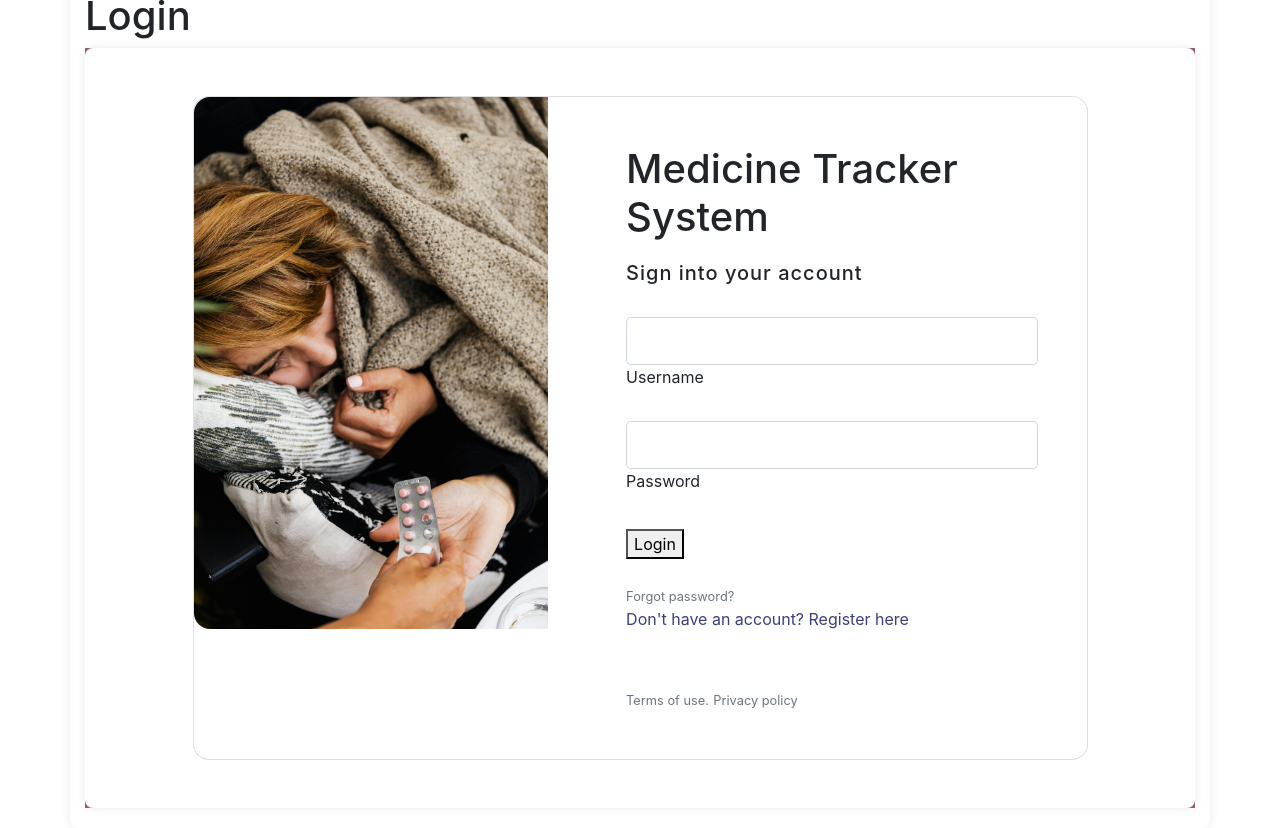
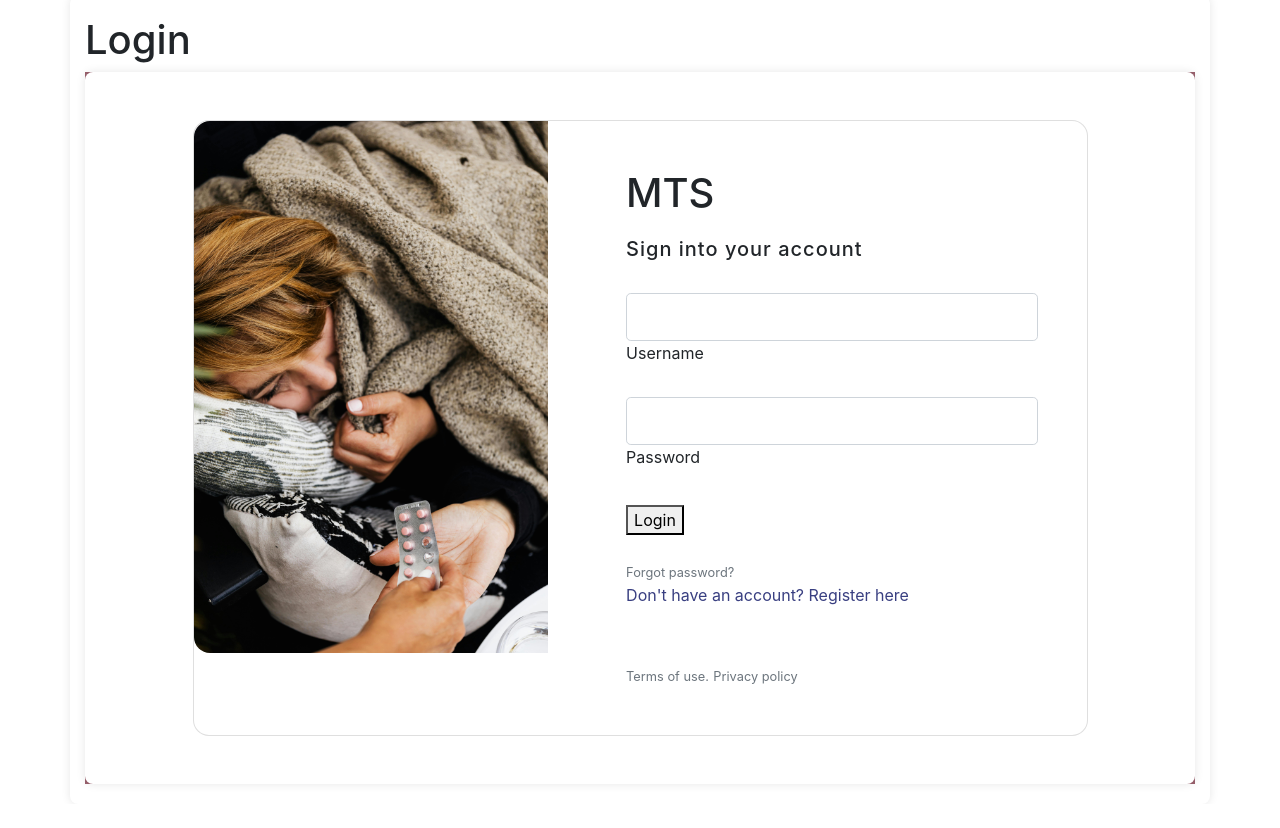
Before and after one commit to Proffesuer/Medicine-tracker-system, a PHP site: page /your-project-directory/login.php in a window 1280 px wide. After the commit the page ends 784 px from the top, so only its background shows below. Run offline with PHP 8.4, Linux system fonts and the light colour scheme.

Commit message:
added error message

```diff
--- a/login.php
+++ b/login.php
@@ -89,10 +89,6 @@ if ($_SERVER['REQUEST_METHOD'] == 'POST') {
 <div class="container">
     <h1>Login</h1>
 
-    <?php if (!empty($error)): ?>
-        <div class="error"><?php echo $error; ?></div>
-    <?php endif; ?>
-
 
 <section class="vh-100" style="background-color: #9A616D;">
   <div class="container py-5 h-100">
@@ -111,10 +107,14 @@ if ($_SERVER['REQUEST_METHOD'] == 'POST') {
 
                   <div class="d-flex align-items-center mb-3 pb-1">
                     <i class="fas fa-cubes fa-2x me-3" style="color: #ff6219;"></i>
-                    <span class="h1 fw-bold mb-0">Medicine Tracker System</span>
+                    <span class="h1 fw-bold mb-0">MTS</span>
                   </div>
 
                   <h5 class="fw-normal mb-3 pb-3" style="letter-spacing: 1px;">Sign into your account</h5>
+
+                  <?php if (!empty($error)): ?>
+        <div class="error"><?php echo $error; ?></div>
+    <?php endif; ?>
 
                   <div data-mdb-input-init class="form-outline mb-4">
                     <input type="text" id="username" name="username" required class="form-control form-control-lg" />
```
